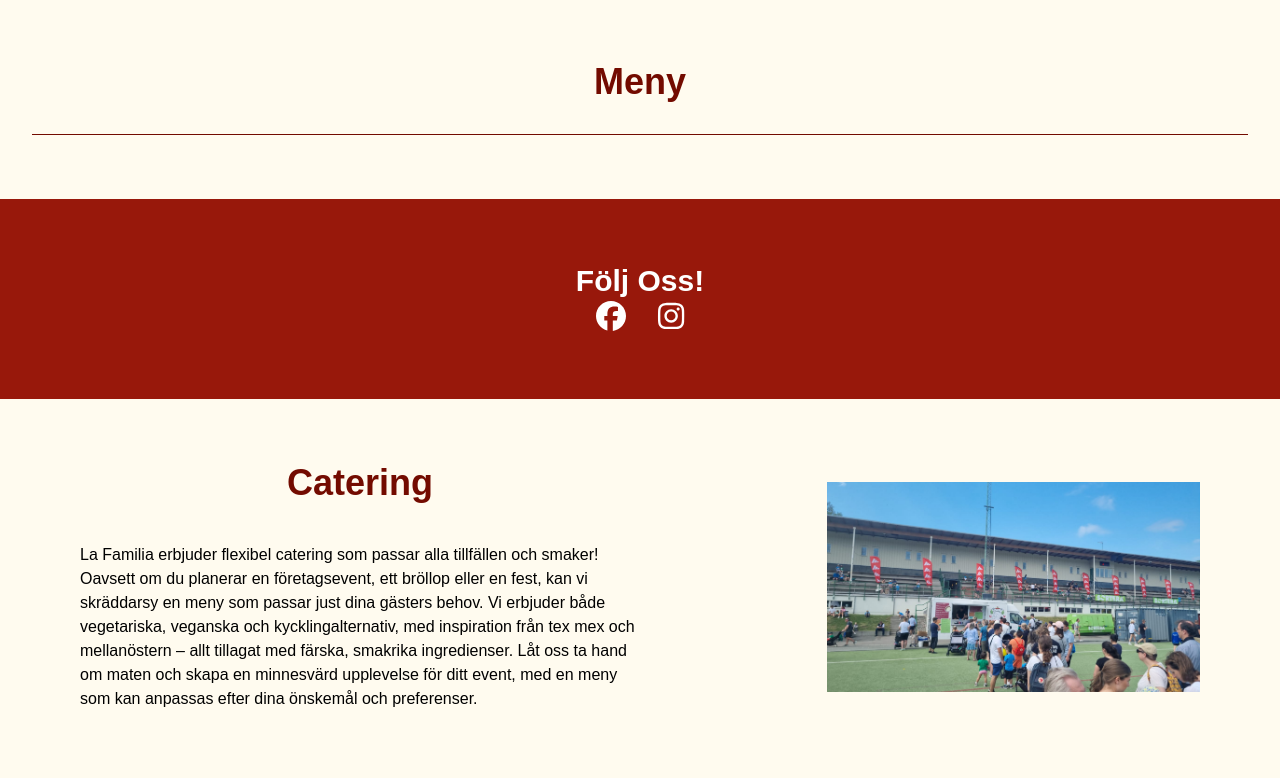
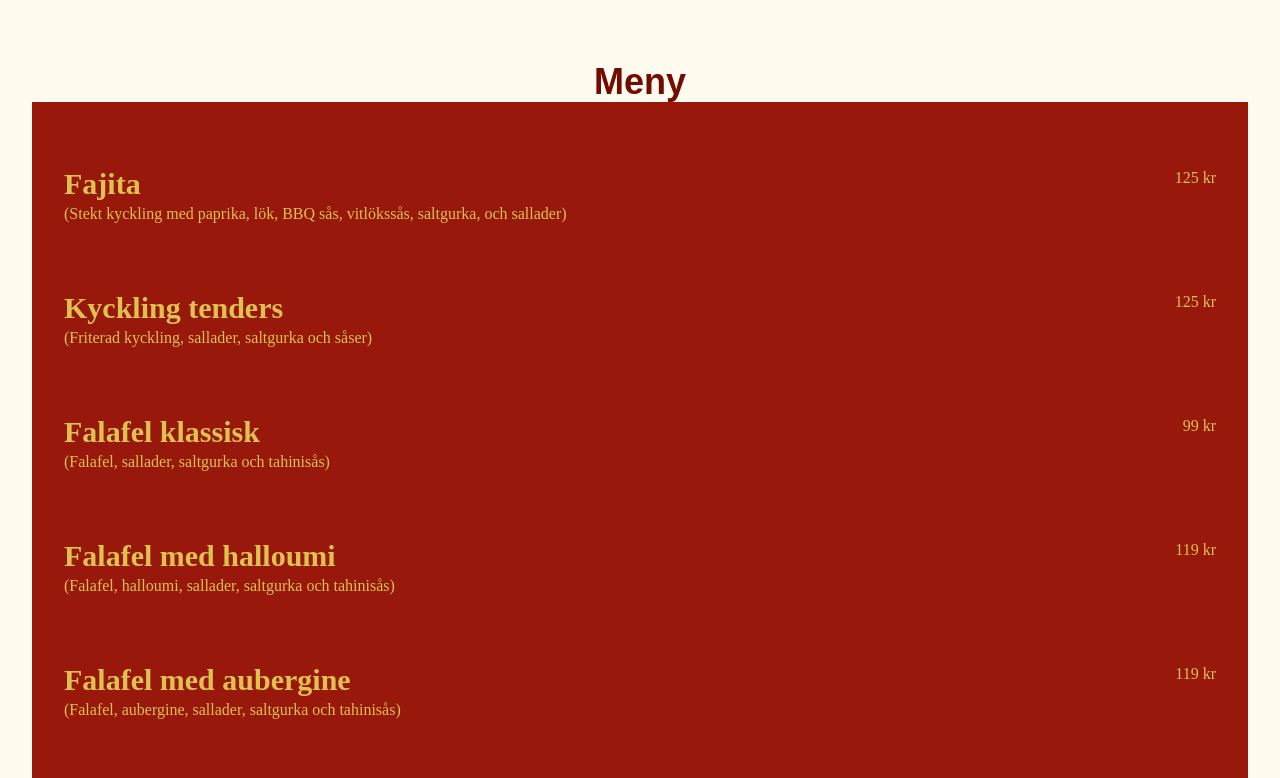
Before and after one commit to jmattaa/lafamilia, a React (Create React App) app: page / in a window 1280 px wide. Shown: the part 802-1580 px from the top of the page. Built offline with nearby package versions, Linux system fonts and the light colour scheme.

Commit message:
add rullar and meny data

```diff
--- /dev/null
+++ b/src/data/meny.js
@@ -0,0 +1,75 @@
+export const rullar = [
+    {
+        name: "Fajita",
+        contents: "Stekt kyckling med paprika, lök, BBQ sås, vitlökssås, saltgurka, och sallader",
+        price: "125 kr",
+    },
+    {
+        name: "Kyckling tenders",
+        contents: "Friterad kyckling, sallader, saltgurka och såser",
+        price: "125 kr",
+    },
+    {
+        name: "Falafel klassisk",
+        contents: "Falafel, sallader, saltgurka och tahinisås",
+        price: "99 kr",
+    },
+    {
+        name: "Falafel med halloumi",
+        contents: "Falafel, halloumi, sallader, saltgurka och tahinisås",
+        price: "119 kr",
+    },
+    {
+        name: "Falafel med aubergine",
+        contents: "Falafel, aubergine, sallader, saltgurka och tahinisås",
+        price: "119 kr",
+    },
+];
+
+export const tallrikar = [
+    {
+        name: "Fajita",
+        contents: "Stekt kyckling med paprika, lök, BBQ sås, vitlökssås, saltgurka, sallader och pommes",
+        price: "150 kr",
+    },
+    {
+        name: "Kyckling tenders",
+        contents: "Friterad kyckling, sallader, saltgurka, såser och pommes",
+        price: "150 kr",
+    },
+    {
+        name: "Falafel klassisk",
+        contents: "Falafel, sallader, saltgurka, tahinisås och pommes",
+        price: "125 kr",
+    },
+    {
+        name: "Falafel mix",
+        contents: "Falafel, halloumi, aubergine, sallader, saltgurka, pommes och tahinisås",
+        price: "150 kr",
+    },
+];
+
+export const snacks = [
+    {
+        name: "Nacho guacamole",
+        contents: "Nachochips och guacamole",
+        price: "54 kr",
+    },
+    {
+        name: "Nacho supremo",
+        contents: "Nachochips, cheddarost, tomat och jalapeño",
+        price: "54 kr",
+    },
+    {
+        name: "Cheese fries",
+        contents: "Pommes, tomat, cheddarost och jalapeño",
+    }
+];
+
+export const barnmeny = [
+    {
+        name: "Barnmeny",
+        contents: "3 st kyckling tenders, pommes och juice",
+        price: "99 kr",
+    }
+]
--- a/src/sections/menu.jsx
+++ b/src/sections/menu.jsx
@@ -1,5 +1,6 @@
 import Reac from "react";
 import { motion, AnimatePresence } from "framer-motion";
+import * as data from "../data/meny";
 
 const Menu = () => {
     return (
@@ -11,6 +12,22 @@ const Menu = () => {
                 Meny
             </h1>
 
+            <div className="p-8 bg-palette-3 text-yellow font-artistamp">
+                {data.rullar.map((rulle, i) => (
+                    <div key={i} className="grid grid-cols-2 py-8">
+                        <div className="flex flex-col">
+                            <h2 className="text-3xl font-bold">{rulle.name}</h2>
+                            <p>
+                                ({rulle.contents})
+                            </p>
+                        </div>
+                        <div className="flex flex-col items-end">
+                            <p>{rulle.price}</p>
+                        </div>
+                    </div>
+                ))}
+            </div>
+
             <hr className="w-full my-8 border-palette-4" />
         </div>
     )
--- a/tailwind.config.js
+++ b/tailwind.config.js
@@ -6,6 +6,9 @@ module.exports = {
     ],
     theme: {
         extend: {
+            fontFamily: {
+                "artistamp": ["Artistamp"],
+            },
             height: {
                 inherit: "inherit",
             },
@@ -15,6 +18,7 @@ module.exports = {
                 "palette-3": "#98180b",
                 "palette-4": "#730b00",
                 "palette-5": "#490700",
+                "yellow": "#dec14e",
             },
         },
     },
```
Also changed, not shown: public/fonts/Artistamp.ttf (added).
